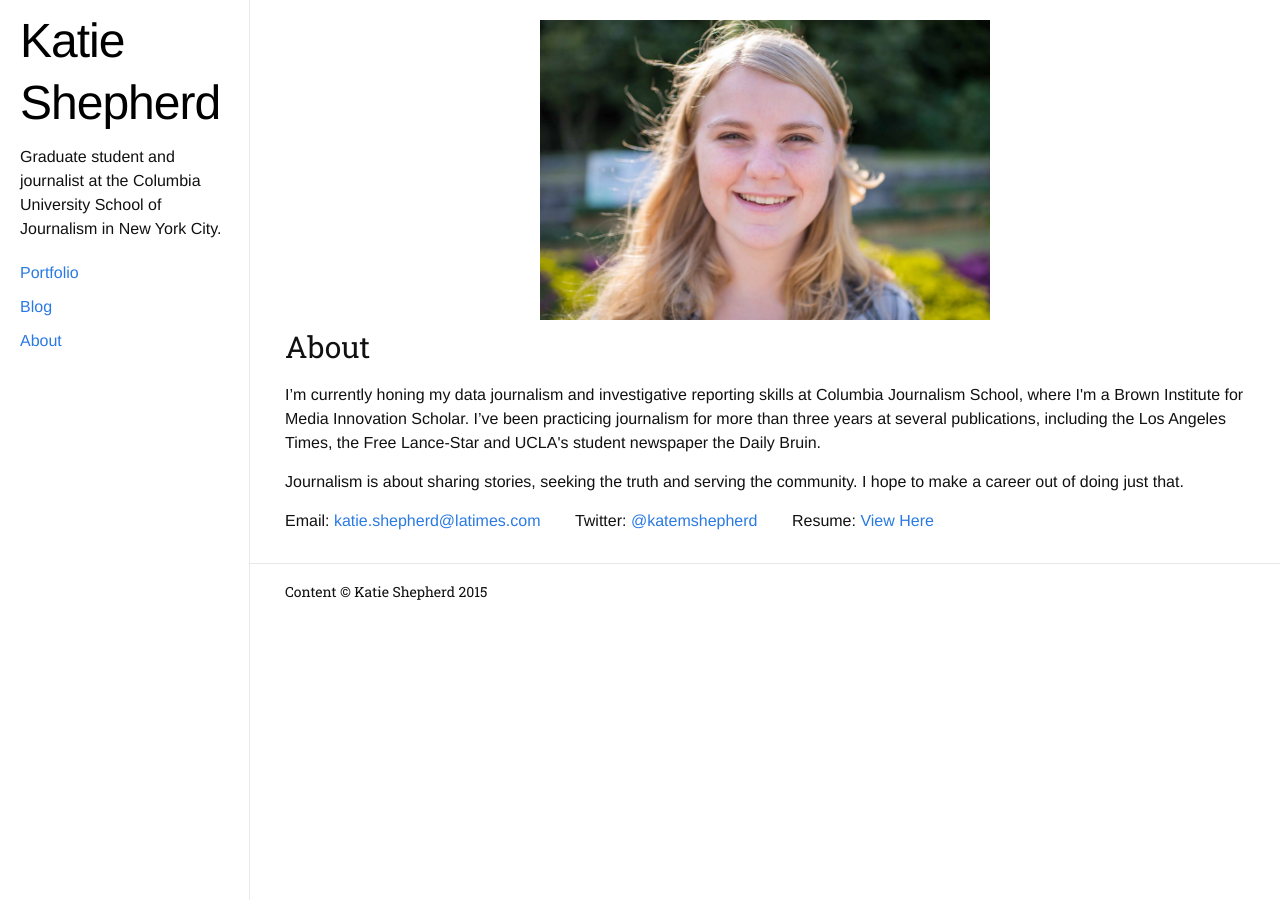
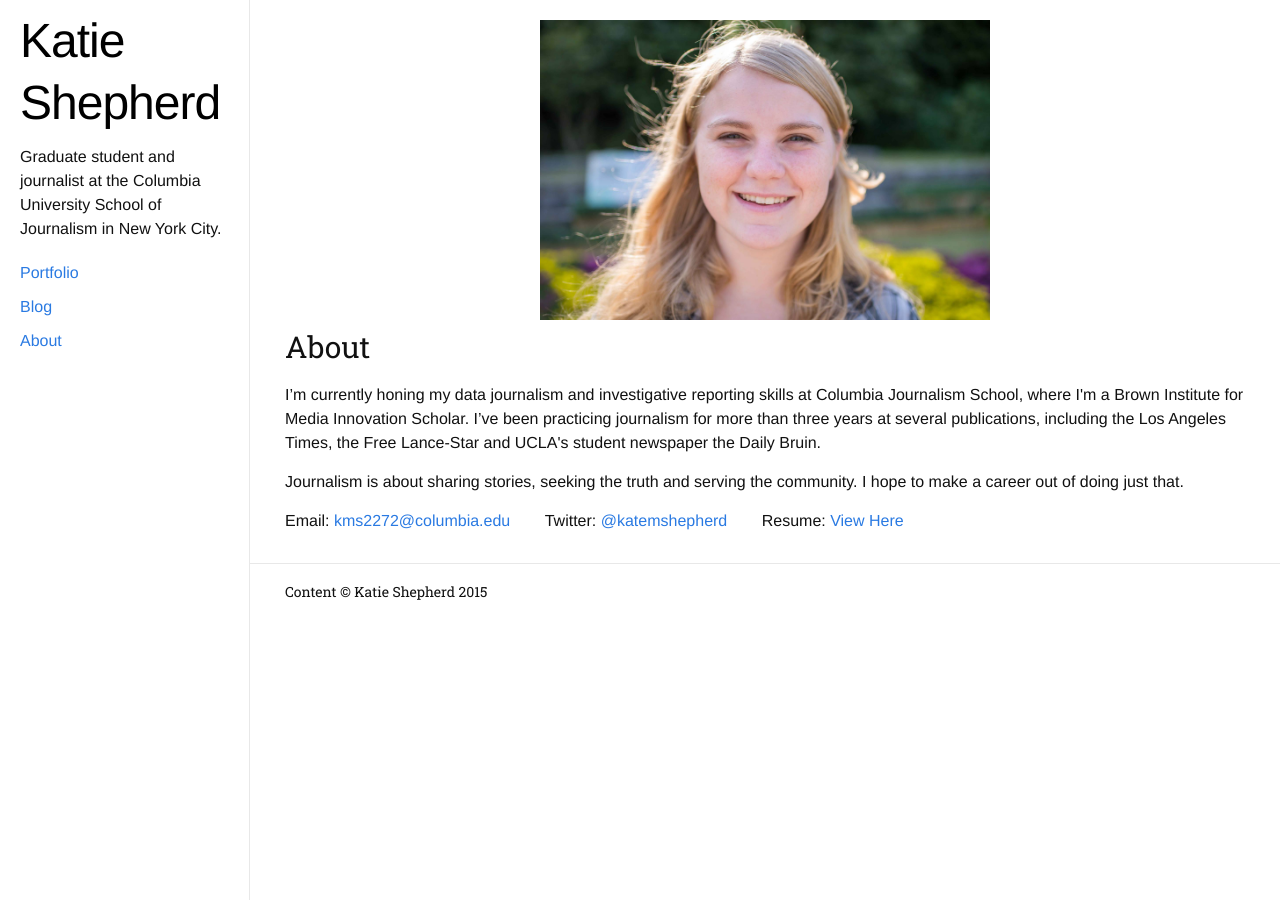
Before and after one commit to ksheps/ksheps.github.io, a Jekyll site: the page built from about.html, in a window 1280 px wide. Built offline with Jekyll 4.4.1, drawn with Linux system fonts in a browser that asks for light colours.

Commit message:
updated contact info

```diff
--- a/_config.yml
+++ b/_config.yml
@@ -1,7 +1,7 @@
 # Site settings
 title: Katie Shepherd
-email: katie.shepherd@latimes.com
-phone_number: (213) 327-6732
+email: kms2272@columbia.edu
+phone_number:
 description: "Graduate student and journalist at the Columbia University School of Journalism in New York City."
 baseurl: ""
 url: "/"
```
